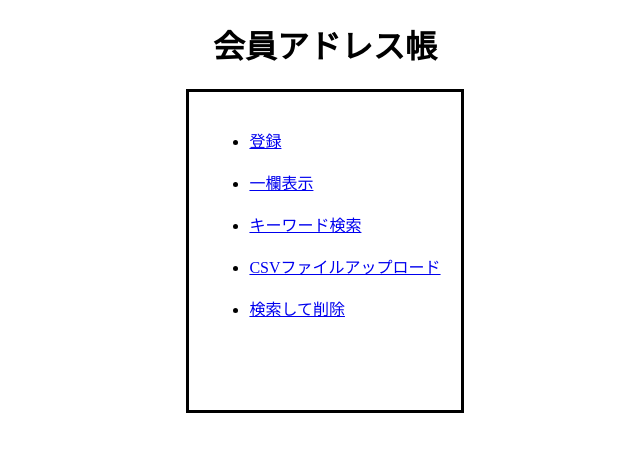
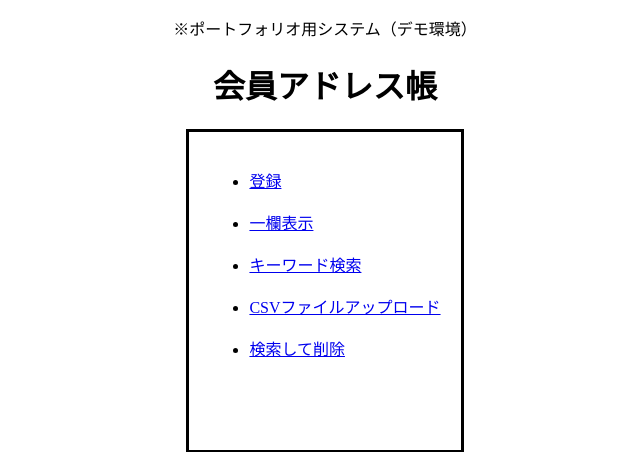
Before and after one commit to oestemar/address_book, a Flask app: page / in a window 1280 px wide. Shown: the top 452 px of the page, without its empty margins (315-955 px from the left). Run offline with Flask 3, Linux system fonts and the light colour scheme.

Commit message:
add message of this is for portfolio

```diff
--- a/templates/delete.html
+++ b/templates/delete.html
@@ -3,6 +3,7 @@
 <head>
 	<meta charset="UTF-8">
 	<title>削除</title>
+	<p>※ポートフォリオ用システム（デモ環境）</p>
 	<link rel="stylesheet" href="{{ url_for('static', filename='style.css') }}">
 </head>
 <body>
--- a/templates/display.html
+++ b/templates/display.html
@@ -3,6 +3,7 @@
 <head>
 	<meta charset="UTF-8">
 	<title>データ一欄表示</title>
+	<p>※ポートフォリオ用システム（デモ環境）</p>
 	<link rel="stylesheet" href="{{ url_for('static', filename='style.css') }}">
 </head>
 <body>
--- a/templates/index.html
+++ b/templates/index.html
@@ -5,6 +5,7 @@
 	<meta charset="UTF-8">
 	<meta name="viewport" content="width=device-width, initial-scale=1.0">
 	<title>会員アドレス帳</title>
+	<p>※ポートフォリオ用システム（デモ環境）</p>
 	<link rel="stylesheet" href="{{ url_for('static', filename='style.css') }}">
 </head>
 <body>
--- a/templates/register.html
+++ b/templates/register.html
@@ -5,6 +5,7 @@
 
 	<meta name="viewport" content="width=device-width, initial-scale=1.0">
 	<title>登録画面</title>
+	<p>※ポートフォリオ用システム（デモ環境）</p>
 	<link rel="stylesheet" href="{{ url_for('static', filename='style.css') }}">
 </head>
 <body>
--- a/templates/search.html
+++ b/templates/search.html
@@ -3,6 +3,7 @@
 <head>
 	<meta charset="UTF-8">
 	<title>キーワード検索</title>
+	<p>※ポートフォリオ用システム（デモ環境）</p>
 	<link rel="stylesheet" href="{{ url_for('static', filename='style.css') }}">
 </head>
 <body>
--- a/templates/upload.html
+++ b/templates/upload.html
@@ -3,6 +3,7 @@
 	<head>
 		<meta charset="UTF"-8>
 		<title>CSVアップロード</title>
+		<p>※ポートフォリオ用システム（デモ環境）</p>
 		<link rel="stylesheet" href="{{ url_for('static', filename='style.css') }}">
 	</head>
 	<body>
```
